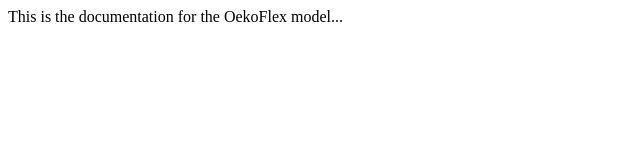
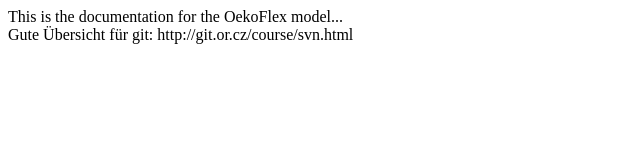
Before and after one commit to HSOINES/OekoFlex, a plain HTML site: page docs/index.html in a window 1280 px wide. Shown: the whole page, without its empty margins (0-640 px from the left). Drawn offline with Linux system fonts and the light colour scheme.

Commit message:
git-howto link

```diff
--- a/docs/index.html
+++ b/docs/index.html
@@ -4,5 +4,9 @@
 	</head>
 	<body>
 		This is the documentation for the OekoFlex model...
+		</br>
+		Gute Übersicht für  git: http://git.or.cz/course/svn.html
+		</br>
+
 	</body>
 </html>
```
Also changed, not shown: 1 other file.
